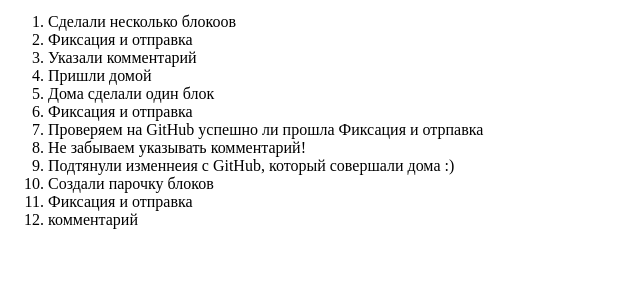
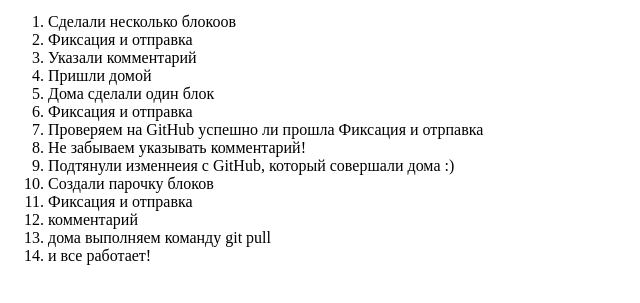
Before and after one commit to olegnastyle/lumen, a plain HTML site: page ponchik.html in a window 1280 px wide. Shown: the part 101-404 px from the top of the page, without its empty margins (0-640 px from the left). Drawn offline with Linux system fonts and the light colour scheme.

Commit message:
фиксация и отправка (любой комментарий) и закрываем вкладку

```diff
--- a/ponchik.html
+++ b/ponchik.html
@@ -26,6 +26,10 @@
         <li>Создали парочку блоков</li>
         <li>Фиксация и отправка</li>
         <li>комментарий</li>
+
+        <!-- дома -->
+        <li>дома выполняем команду git pull</li>
+        <li>и все работает!</li>
     </ol>
 </body>
 </html>
```
